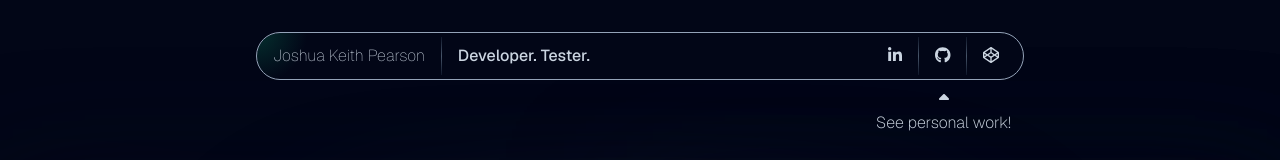
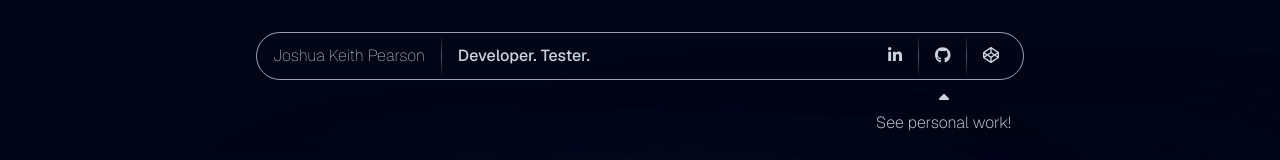
Before and after one commit to Wurby/jkp-stylized, a Next.js app: page / in a window 1280 px wide. Shown: the top 160 px of the page. Built offline with nearby package versions, Linux system fonts and the light colour scheme.

Commit message:
header bug fix

```diff
--- a/src/app/header/Header.tsx
+++ b/src/app/header/Header.tsx
@@ -11,6 +11,9 @@ import { faSortUp } from '@fortawesome/free-solid-svg-icons';
 
 const Header = () => {
   const [mousePosition, setMousePosition] = React.useState({ x: 0, y: 0 });
+  const [backgroundStyle, setBackgroundStyle] = React.useState({
+    background: 'none',
+  });
 
   const handleMouseMove = (event: React.MouseEvent<HTMLHeadingElement>) => {
     const rect = event.currentTarget.getBoundingClientRect();
@@ -18,16 +21,14 @@ const Header = () => {
       x: event.clientX - rect.left,
       y: event.clientY - rect.top,
     });
+    setBackgroundStyle({
+      background: `radial-gradient(circle 50px at ${mousePosition.x}px ${mousePosition.y}px, rgb(4 47 46), rgb(2 6 23))`,
+    });
   };
 
-  const radialGradientStyle = () => {
-    const defaultPosition = { x: 0, y: 0 };
-    if (mousePosition === defaultPosition) {
-      return { background: 'none' };
-    } else
-      return {
-        background: `radial-gradient(circle 50px at ${mousePosition.x}px ${mousePosition.y}px, rgb(4 47 46), rgb(2 6 23))`,
-      };
+  const handleMouseLeave = () => {
+    setBackgroundStyle({ background: 'none' });
+    setMousePosition({ x: 0, y: 0 });
   };
 
   return (
@@ -35,7 +36,7 @@ const Header = () => {
       <header
         className={`flex items-center relative px-4 my-8 md:mx-16 h-12 border border-slate-400 md:rounded-full max-w-3xl w-full self-center transition-all duration-500 ease-in-out`}
         onMouseMove={handleMouseMove}
-        onMouseLeave={() => setMousePosition({ x: 0, y: 0 })}
+        onMouseLeave={() => handleMouseLeave()}
       >
         <div className="flex grow gap-4 h-full items-center text-sm md:text-base">
           <a href="/" className="font-thin">
@@ -73,7 +74,7 @@ const Header = () => {
 
         <section
           className={`absolute left-0 w-full h-full rounded-full `}
-          style={{ ...radialGradientStyle(), zIndex: -1 }}
+          style={{ ...backgroundStyle, zIndex: -1 }}
         ></section>
         <div className="absolute flex flex-col justify-center items-center right-0 -bottom-14 ">
           <FontAwesomeIcon icon={faSortUp} className="animate-bounce" />
```
